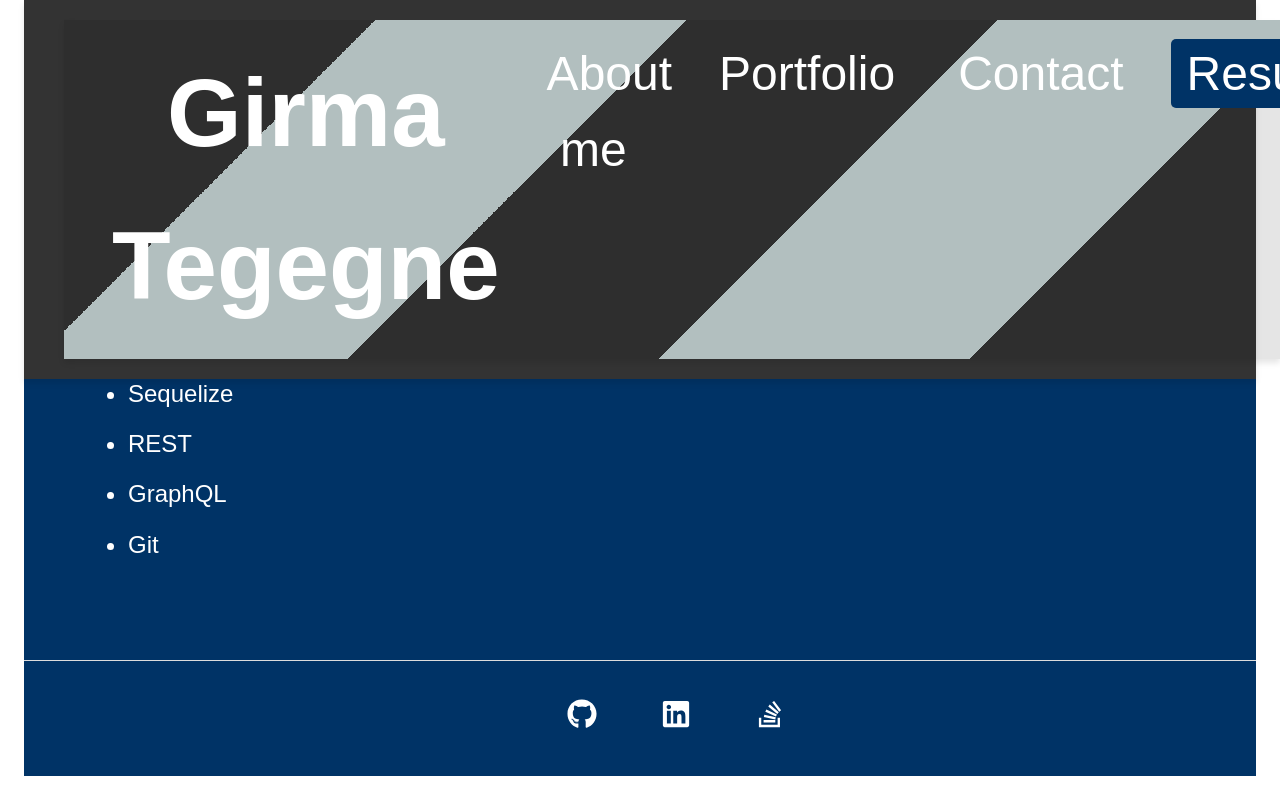
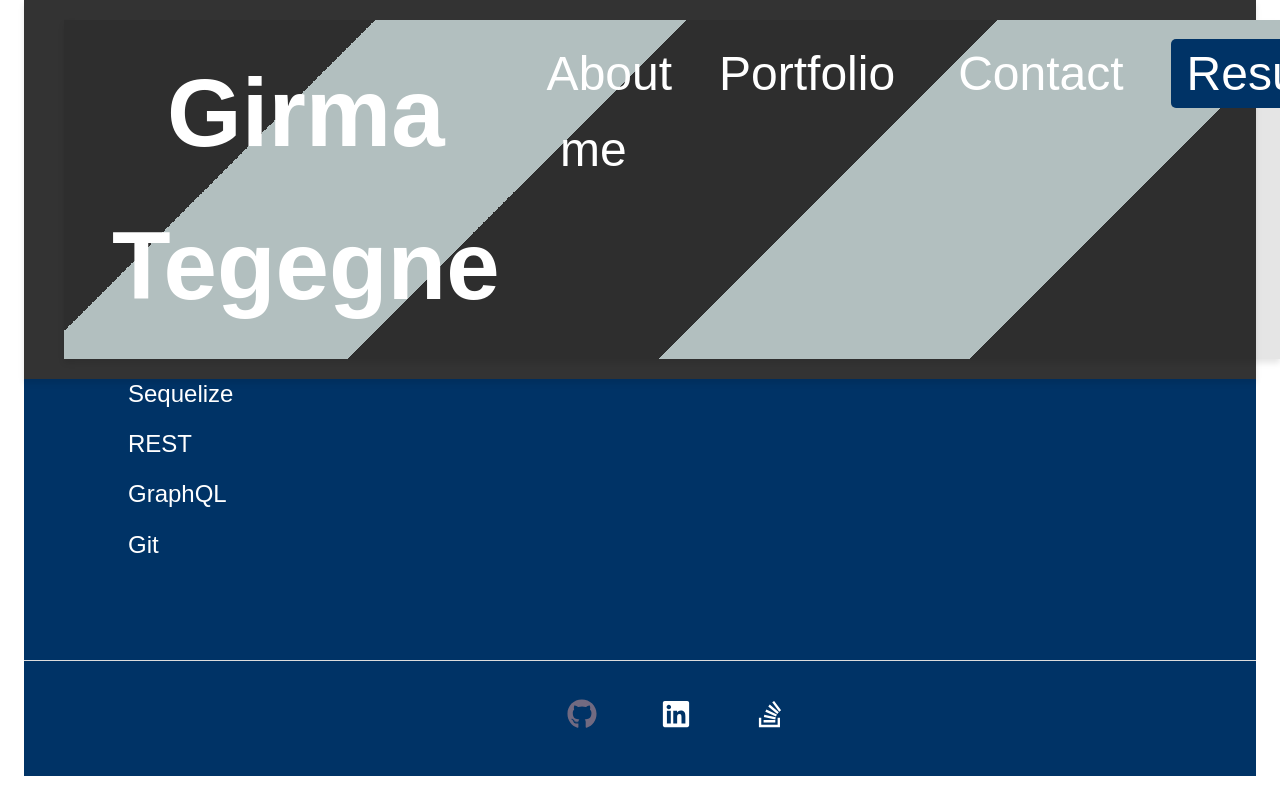
Before and after one commit to girma1978/profile, a React (Vite) app: page /resume in a window 1280 px wide. In both pictures the pointer is over the link 582 px from the left and 2531 px from the top of the page. Shown: the part 1813-2613 px from the top of the page. Built offline with nearby package versions, Linux system fonts and the light colour scheme.

Commit message:
hover effect done to the footer icons

```diff
--- a/src/App.css
+++ b/src/App.css
@@ -416,13 +416,13 @@ section h2 {
 }
 
 .footer a:hover {
-  color: white;
+  color: rgba(208, 153, 153, 0.546);
   transform: scale(1.2);
 }
 
 /* ===============================Lists=========================================== */
 ul {
-  list-style-type: disc;
+  list-style-type:none;
   margin-left: 32px; /* 2rem = 32px */
   color: white;
 }
```
